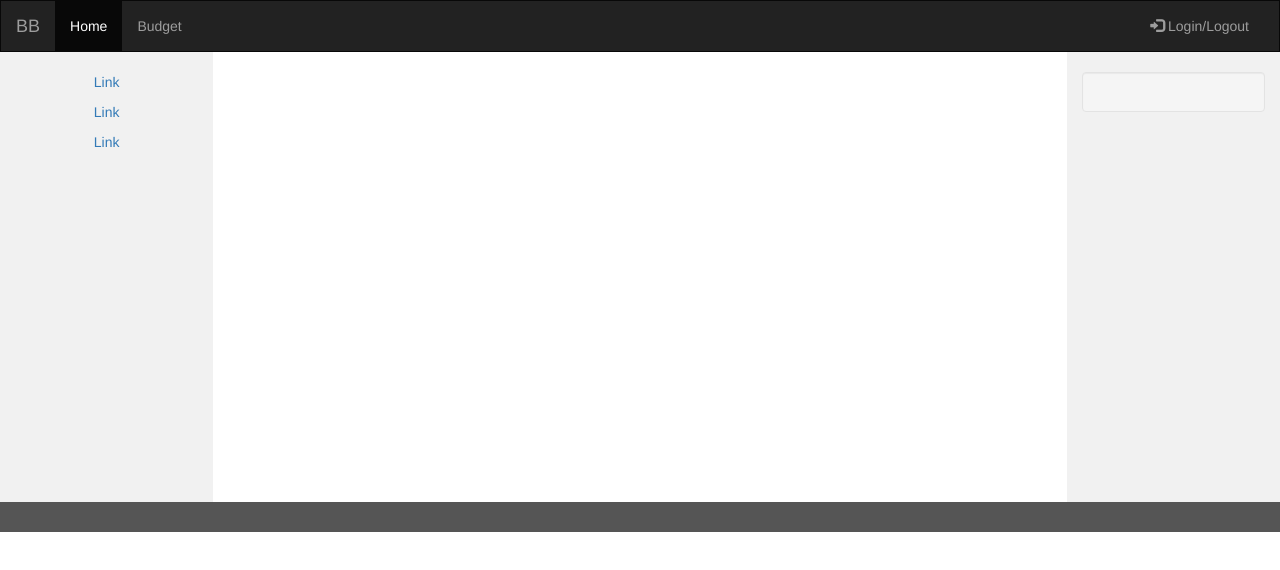
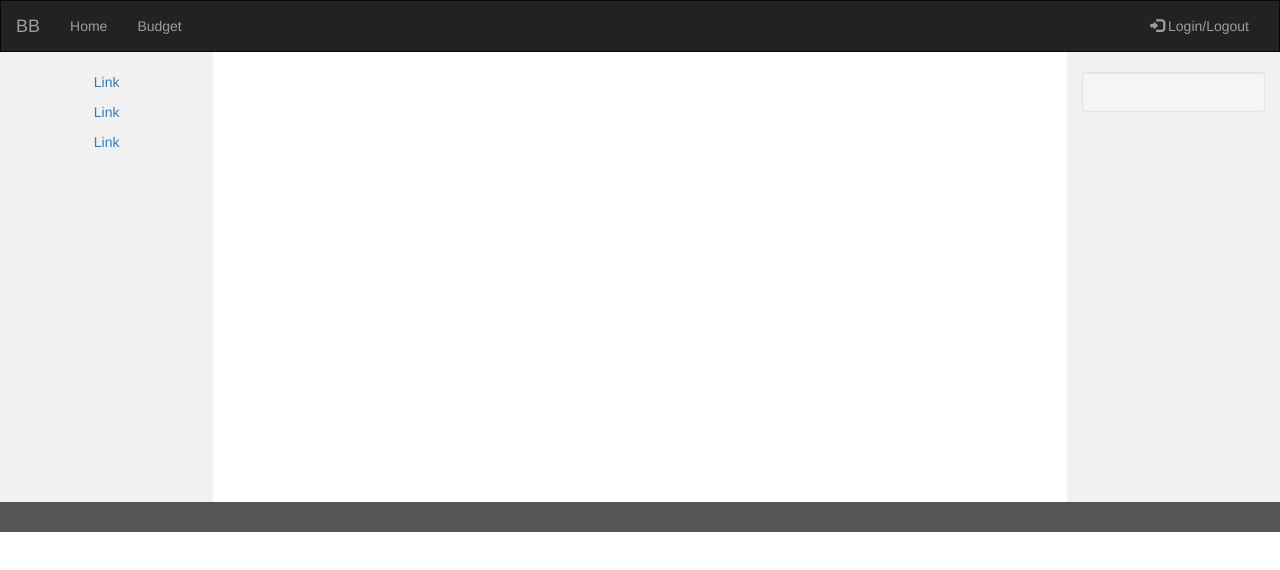
Before and after one commit to evlrhawk/cs313-node, a website: page public/budget.html in a window 1280 px wide. Drawn offline with nearby package versions, Linux system fonts and the light colour scheme.

Commit message:
placing js stuff

```diff
--- a/public/budget.html
+++ b/public/budget.html
@@ -55,7 +55,7 @@
     </div>
     <div class="collapse navbar-collapse" id="myNavbar">
       <ul class="nav navbar-nav">
-        <li class="active"><a id="home">Home</a></li>
+        <li><a id="home">Home</a></li>
         <li><a id="budget">Budget</a></li>
       </ul>
       <ul class="nav navbar-nav navbar-right">
```
